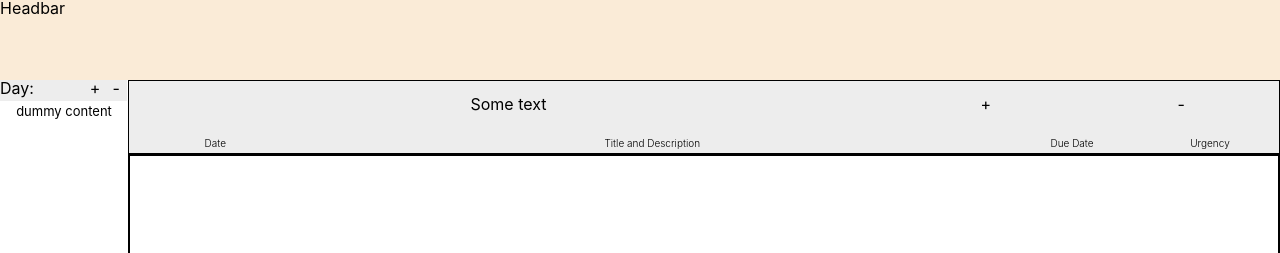
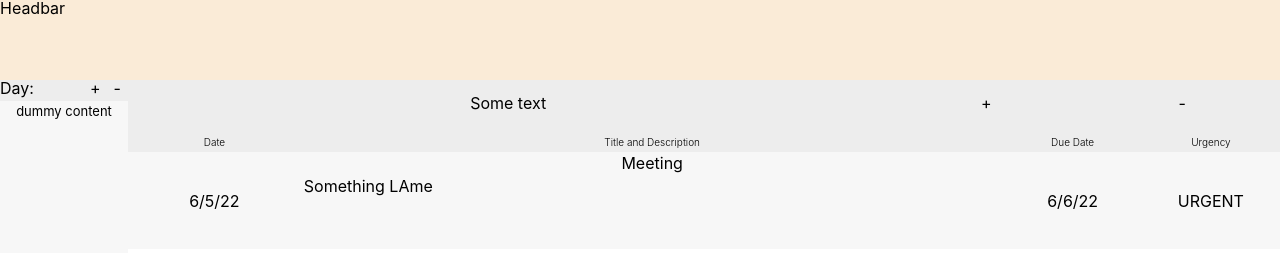
Before and after one commit to mio2smug/todo, a website: page dist/index.html in a window 1280 px wide. Shown: the top 253 px of the page. Drawn offline with Linux system fonts and the light colour scheme.

Commit message:
WOrking model, HTML, CSS done

```diff
--- a/dist/index.html
+++ b/dist/index.html
@@ -65,8 +65,19 @@
                 <!--start of content wrapper-->
             <div class="content--divider2">
                 <div id="content--template">
+                    <div class="date--value">
+                        <p>6/5/22</p>
+                    </div>
+                    <div class="title--description--wrapper">
+                        <div class="title--value"> <p>Meeting</p></div>
+                        <div class="description--value"> <p>Something LAme</p></div>
+                    </div>
+                    <div class="duedate--value">
+                        <p>6/6/22</p>
+                    </div>
+                    <div class="urgency--value">URGENT</div>
+                </div>
 
-                </div>
             </div>
         </div>
     </div>
--- a/dist/style.css
+++ b/dist/style.css
@@ -42,7 +42,7 @@ html, body{
 
             .myIcons--wrapper{
                 display: flex;
-                width: 33%;
+                width: 34%;
                 background-color: var(--instruction-background-color);
 
             }
@@ -57,6 +57,7 @@ html, body{
     .sidebar--content--wrapper{
         height: 100%;
         overflow: auto;
+        background-color: #f7f7f7;
     }
 
         /*Template for future items to be added via js*/
@@ -78,7 +79,7 @@ html, body{
 }
 
  #myTodolist > div {
-    border: 1px solid black;
+    /* border: 1px solid black; */
  }
 
     .content--divider1{
@@ -157,9 +158,58 @@ html, body{
     }
 
         .content--divider2 > div {
-            border: var(--test);
+            /* border: var(--test); */
         }
 
         #content--template{
             height: 15%;
+            display: flex;
+            background-color: #f7f7f7;
         }
+
+        #content--template > div{
+            /* border: var(--test); */
+        }
+
+            .date--value{
+                width: 15%;
+                display: flex;
+                justify-content: center;
+                align-items: center;
+            }
+
+            .title--description--wrapper{
+                width: 61%;
+                display: flex;
+                flex-direction: column;
+            }
+
+                .title--value{
+                    display: flex;
+                    justify-content: center;
+                    align-items: center;
+                    height: 25%;
+                }
+
+                .description--value {
+                    height: 75%;
+                    margin:  3px;
+                }
+
+            .title--description--wrapper > div{
+                /* border: var(--test); */
+            }
+
+            .duedate--value{
+                width: 12%;
+                display: flex;
+                align-items: center;
+                justify-content: center;
+            }
+
+            .urgency--value {
+                width: 12%;
+                display: flex;
+                align-items: center;
+                justify-content: center;
+            }
```
